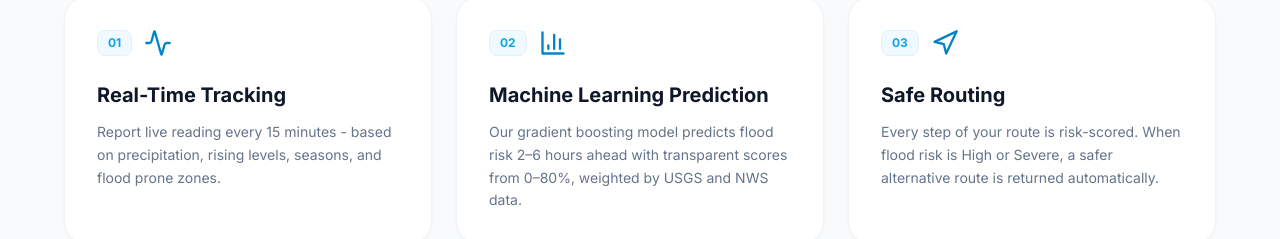
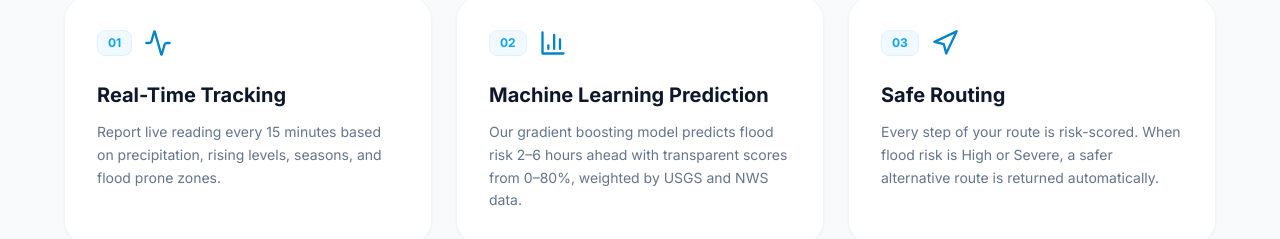
Before and after one commit to RakshithaKannan/Hackhers-Spring26, a React (Vite) app in the folder frontend/: page / in a window 1280 px wide. Shown: the part 1060-1299 px from the top of the page. Built offline with nearby package versions, Linux system fonts and the light colour scheme; no server answers.

Commit message:
removed dash

```diff
--- a/frontend/src/pages/Home.jsx
+++ b/frontend/src/pages/Home.jsx
@@ -154,7 +154,7 @@ function HowItWorksSection() {
       n: '01',
       icon: <Activity className="w-7 h-7" />,
       title: 'Real-Time Tracking',
-      desc: 'Report live reading every 15 minutes - based on precipitation, rising levels, seasons, and flood prone zones.',
+      desc: 'Report live reading every 15 minutes based on precipitation, rising levels, seasons, and flood prone zones.',
     },
     {
       n: '02',
```
